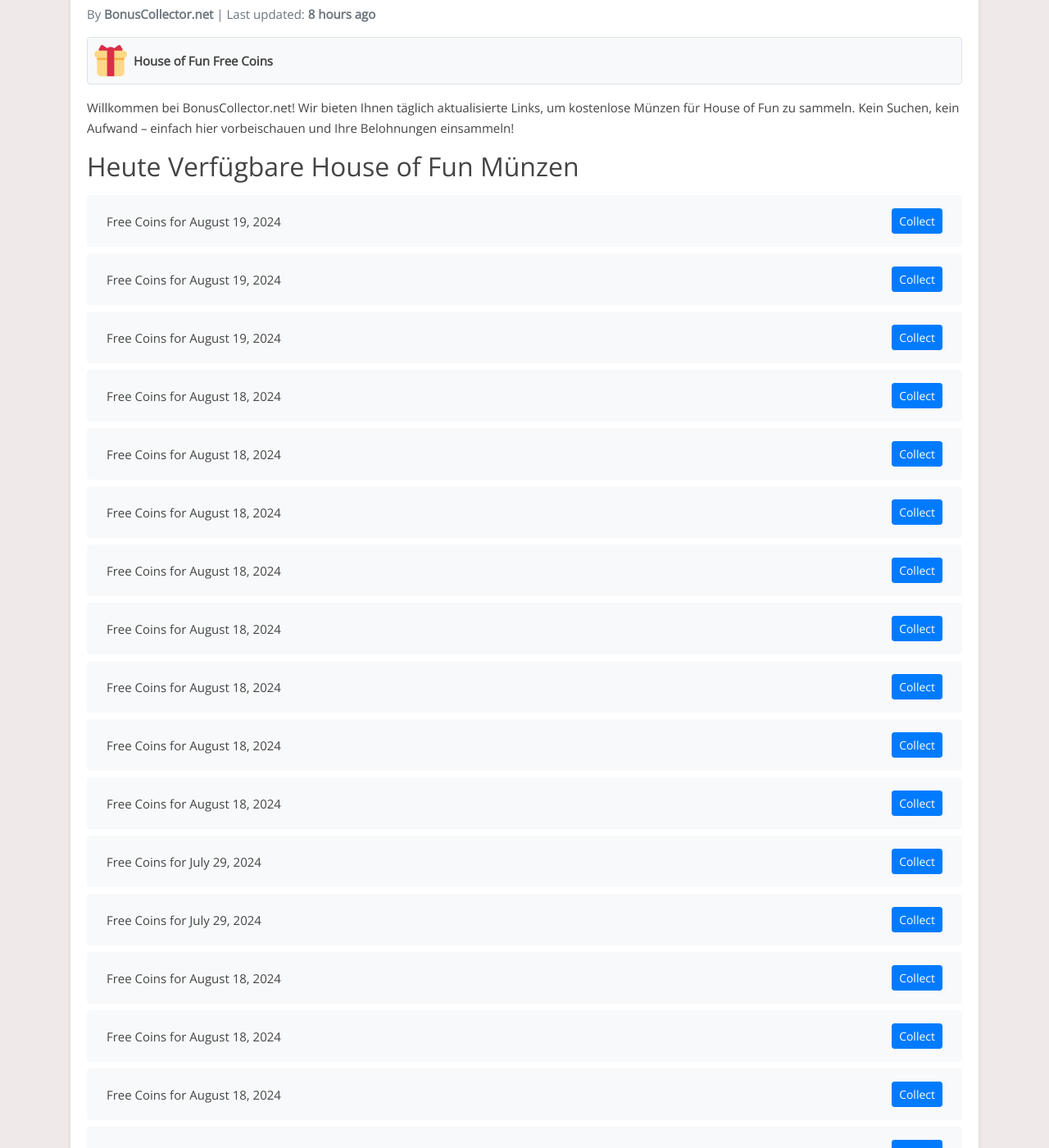
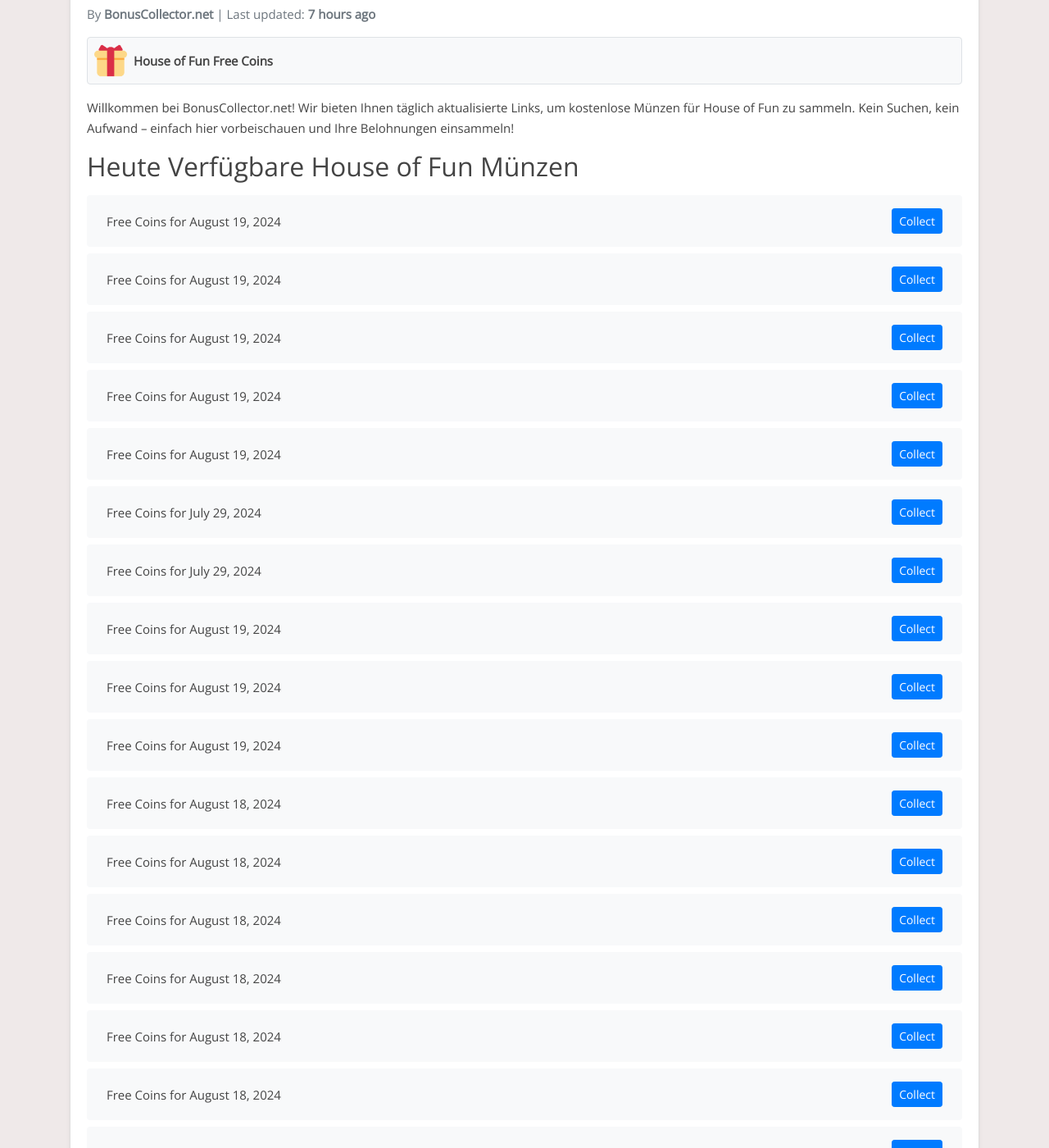
Before and after one commit to Prollad99/bs-net, a Jekyll site: the page built from de/_posts/2024-07-18-house-of-fun.md, in a window 1280 px wide and 1400 px high, scrolled down 253 px. Shown: the whole window at 82% size. Built offline with Jekyll 4.4.1, drawn with Linux system fonts in a browser that asks for light colours; nearby versions of some CDN libraries; comment, search, counter and statistics services are not loaded; some of the changed text lies outside the part shown.

Commit message:
Update house-of-fun reward links and last modified date

```diff
--- a/_data/include_files.yml
+++ b/_data/include_files.yml
@@ -11,7 +11,7 @@
   last_modified: 2024-08-19 03:35:41
 
 house-of-fun.html:
-  last_modified: 2024-08-19 03:35:38
+  last_modified: 2024-08-19 05:10:24
 
 cash-frenzy.html:
   last_modified: 2024-08-19 03:35:41
--- a/_includes/house-of-fun.html
+++ b/_includes/house-of-fun.html
@@ -10,6 +10,34 @@
   <li class="list-group-item d-flex justify-content-between align-items-center">
     <span>Free Coins for August 19, 2024</span>
     <a href="https://playtika.onelink.me/hof/w4blbwsu?af_dp=hof%3A%2F%2F&af_force_deeplink=true&c_id=2024M8D18_07&s_id=1060&deeplink=eyJpZCI6ImNmYjQ0OWViLWVlMjUtNDJkMS1hOTRmLWQ1MjgxNGI1ZTgzZSIsImFjIjoiaG9mX2dpZnRfY291cG9uIn0=" class="btn btn-primary btn-sm">Collect</a>
+  </li>
+  <li class="list-group-item d-flex justify-content-between align-items-center">
+    <span>Free Coins for August 19, 2024</span>
+    <a href="https://playtika.onelink.me/hof/w4blbwsu?af_force_deeplink=true&deeplink=eyJpZCI6IjQ1MTAxNjQ2LTRmMGUtNGJkNi1iYzQ0LTEzMTdhNTZlNzQ5YyIsImFjIjoiaG9mX2dpZnRfY291cG9uIn0=" class="btn btn-primary btn-sm">Collect</a>
+  </li>
+  <li class="list-group-item d-flex justify-content-between align-items-center">
+    <span>Free Coins for August 19, 2024</span>
+    <a href="https://playtika.onelink.me/hof/w4blbwsu?af_force_deeplink=true&deeplink=eyJpZCI6IjM1MGE0YzFlLTUzZGYtNGZlZS05NzYzLTVmMDU0YzU5NWIyYiIsImFjIjoiaG9mX2dpZnRfY291cG9uIn0=" class="btn btn-primary btn-sm">Collect</a>
+  </li>
+  <li class="list-group-item d-flex justify-content-between align-items-center">
+    <span>Free Coins for July 29, 2024</span>
+    <a href="https://playtika.onelink.me/hof/w4blbwsu?af_force_deeplink=true&deeplink=eyJpZCI6IjNiMzlkZjIzLTRlMmEtNGNmNC1hNzkzLTQ2MzQ0NGM0N2VlMyIsImFjIjoiaG9mX2dpZnRfY291cG9uIn0=" class="btn btn-primary btn-sm">Collect</a>
+  </li>
+  <li class="list-group-item d-flex justify-content-between align-items-center">
+    <span>Free Coins for July 29, 2024</span>
+    <a href="https://playtika.onelink.me/hof/w4blbwsu?af_force_deeplink=true&deeplink=eyJpZCI6IjAyMTRjNDZjLWU5M2MtNGE2Yy1hNTIzLTJhMDVjMWQ3N2UyZCIsImFjIjoiaG9mX2dpZnRfY291cG9uIn0=" class="btn btn-primary btn-sm">Collect</a>
+  </li>
+  <li class="list-group-item d-flex justify-content-between align-items-center">
+    <span>Free Coins for August 19, 2024</span>
+    <a href="https://playtika.onelink.me/hof/w4blbwsu?af_force_deeplink=true&deeplink=eyJpZCI6IjA1N2NjMjEzLTRlZDktNGYyOC1iYTZkLTExMGM2MzQ4NmU2MCIsImFjIjoiaG9mX2dpZnRfY291cG9uIn0=" class="btn btn-primary btn-sm">Collect</a>
+  </li>
+  <li class="list-group-item d-flex justify-content-between align-items-center">
+    <span>Free Coins for August 19, 2024</span>
+    <a href="https://playtika.onelink.me/hof/w4blbwsu?af_force_deeplink=true&deeplink=eyJhYyI6ImluYm94In0%3D&hof_s=0&hof_c=" class="btn btn-primary btn-sm">Collect</a>
+  </li>
+  <li class="list-group-item d-flex justify-content-between align-items-center">
+    <span>Free Coins for August 19, 2024</span>
+    <a href="https://playtika.onelink.me/hof/w4blbwsu?af_force_deeplink=true&deeplink=eyJpZCI6ImNmYjQ0OWViLWVlMjUtNDJkMS1hOTRmLWQ1MjgxNGI1ZTgzZSIsImFjIjoiaG9mX2dpZnRfY291cG9uIn0=" class="btn btn-primary btn-sm">Collect</a>
   </li>
   <li class="list-group-item d-flex justify-content-between align-items-center">
     <span>Free Coins for August 18, 2024</span>
@@ -42,14 +70,6 @@
   <li class="list-group-item d-flex justify-content-between align-items-center">
     <span>Free Coins for August 18, 2024</span>
     <a href="https://playtika.onelink.me/hof/w4blbwsu?af_force_deeplink=true&deeplink=eyJpZCI6IjBjZWVjOGJmLWRkN2UtNDM0Yy05NTYyLTdmZTZkNWE2OWU4MSIsImFjIjoiaG9mX2dpZnRfY291cG9uIn0=" class="btn btn-primary btn-sm">Collect</a>
-  </li>
-  <li class="list-group-item d-flex justify-content-between align-items-center">
-    <span>Free Coins for July 29, 2024</span>
-    <a href="https://playtika.onelink.me/hof/w4blbwsu?af_force_deeplink=true&deeplink=eyJpZCI6IjAyMTRjNDZjLWU5M2MtNGE2Yy1hNTIzLTJhMDVjMWQ3N2UyZCIsImFjIjoiaG9mX2dpZnRfY291cG9uIn0=" class="btn btn-primary btn-sm">Collect</a>
-  </li>
-  <li class="list-group-item d-flex justify-content-between align-items-center">
-    <span>Free Coins for July 29, 2024</span>
-    <a href="https://playtika.onelink.me/hof/w4blbwsu?af_force_deeplink=true&deeplink=eyJpZCI6IjNiMzlkZjIzLTRlMmEtNGNmNC1hNzkzLTQ2MzQ0NGM0N2VlMyIsImFjIjoiaG9mX2dpZnRfY291cG9uIn0=" class="btn btn-primary btn-sm">Collect</a>
   </li>
   <li class="list-group-item d-flex justify-content-between align-items-center">
     <span>Free Coins for August 18, 2024</span>
@@ -379,24 +399,4 @@
     <span>Free Coins for August 5, 2024</span>
     <a href="https://playtika.onelink.me/hof/w4blbwsu?af_force_deeplink=true&deeplink=eyJpZCI6ImZiOTk0OTE5LTMxYmYtNDk0NS05NGUxLWY1NmFhM2ZhOGFkMyIsImFjIjoiaG9mX2dpZnRfY291cG9uIn0=" class="btn btn-primary btn-sm">Collect</a>
   </li>
-  <li class="list-group-item d-flex justify-content-between align-items-center">
-    <span>Free Coins for August 5, 2024</span>
-    <a href="https://playtika.onelink.me/hof/w4blbwsu?af_force_deeplink=true&deeplink=eyJpZCI6IjNhZjY0ZjU0LTBiMDctNGU5OC1hODliLTFjMWU2NjkzZjIzMCIsImFjIjoiaG9mX2dpZnRfY291cG9uIn0=" class="btn btn-primary btn-sm">Collect</a>
-  </li>
-  <li class="list-group-item d-flex justify-content-between align-items-center">
-    <span>Free Coins for August 4, 2024</span>
-    <a href="https://playtika.onelink.me/hof/w4blbwsu?af_dp=hof%3A%2F%2F&af_force_deeplink=true&c_id=2024M8D4_07&s_id=1060&deeplink=eyJpZCI6IjUyNzgxOGY1LTk2NTMtNDJmZi1hNmYyLWIwNTZhOWY3OTNmMCIsImFjIjoiaG9mX2dpZnRfY291cG9uIn0=" class="btn btn-primary btn-sm">Collect</a>
-  </li>
-  <li class="list-group-item d-flex justify-content-between align-items-center">
-    <span>Free Coins for August 4, 2024</span>
-    <a href="https://playtika.onelink.me/hof/w4blbwsu?af_dp=hof%3A%2F%2F&af_force_deeplink=true&c_id=2024M8D3_23&s_id=1060&deeplink=eyJpZCI6ImZiOTk0OTE5LTMxYmYtNDk0NS05NGUxLWY1NmFhM2ZhOGFkMyIsImFjIjoiaG9mX2dpZnRfY291cG9uIn0=" class="btn btn-primary btn-sm">Collect</a>
-  </li>
-  <li class="list-group-item d-flex justify-content-between align-items-center">
-    <span>Free Coins for August 4, 2024</span>
-    <a href="https://playtika.onelink.me/hof/w4blbwsu?af_dp=hof%3A%2F%2F&af_force_deeplink=true&c_id=2024M8D3_19&s_id=1060&deeplink=eyJpZCI6IjQyNjExZTNkLTg2NzQtNDc0MC04ZmYzLWM0NWRmYzYwZDc4YiIsImFjIjoiaG9mX2dpZnRfY291cG9uIn0=" class="btn btn-primary btn-sm">Collect</a>
-  </li>
-  <li class="list-group-item d-flex justify-content-between align-items-center">
-    <span>Free Coins for August 4, 2024</span>
-    <a href="https://playtika.onelink.me/hof/w4blbwsu?af_dp=hof%3A%2F%2F&af_force_deeplink=true&c_id=2024M8D3_07&s_id=1060&deeplink=eyJpZCI6IjkzNjVjNThkLTEzZTItNDQzYi1hNWUxLTE2NDM0M2JiYzQ4MyIsImFjIjoiaG9mX2dpZnRfY291cG9uIn0=" class="btn btn-primary btn-sm">Collect</a>
-  </li>
 </ul>
```
Also changed, not shown: links-json/house-of-fun.json (+28 -28 lines).
